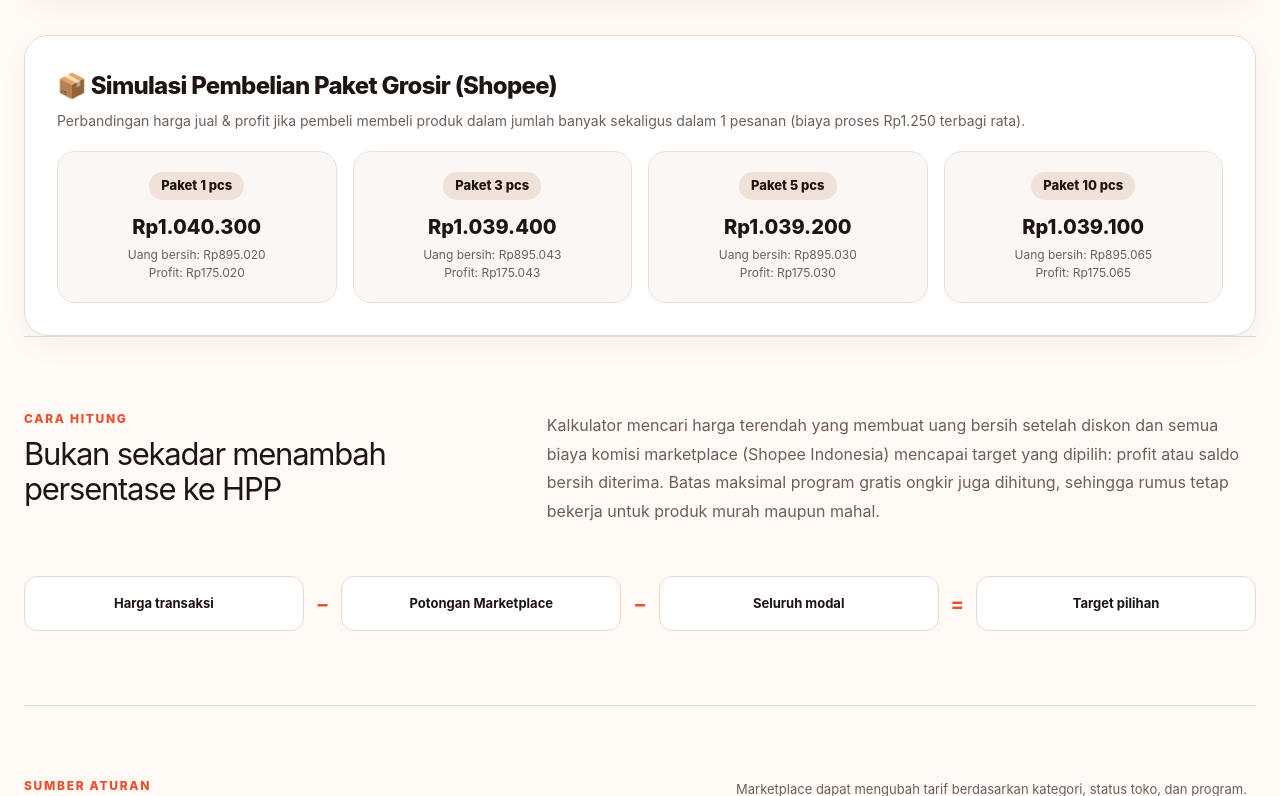
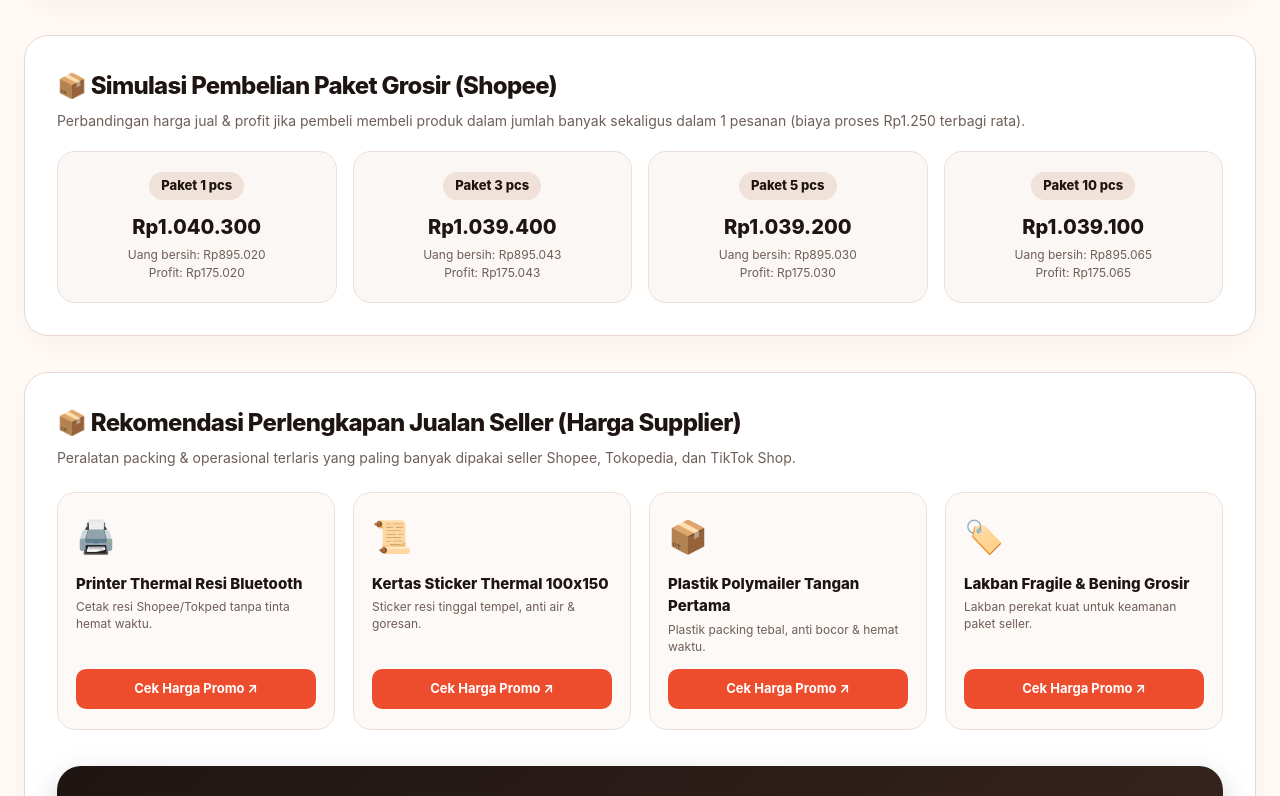
Before and after one commit to haadziqf/alkulator-harga-shopee, a Next.js app: page / in a window 1280 px wide. Shown: the part 2004-2800 px from the top of the page. Built offline with nearby package versions, Linux system fonts and the light colour scheme.

Commit message:
Add full monetization suite: seller supply affiliate links, digital Excel product banner, and sponsor slot

```diff
--- a/app/globals.css
+++ b/app/globals.css
@@ -1275,3 +1275,211 @@ footer p {
     grid-template-columns: repeat(2, 1fr);
   }
 }
+
+/* Monetization Sections */
+.monetize-section {
+  margin-top: 36px;
+  padding: 32px;
+  background: white;
+  border-radius: 24px;
+  border: 1px solid var(--line);
+  box-shadow: 0 10px 30px rgba(0, 0, 0, 0.04);
+}
+
+.monetize-header h2 {
+  font-size: 24px;
+  font-weight: 800;
+  margin: 0 0 6px;
+  letter-spacing: -0.03em;
+}
+
+.monetize-header p {
+  margin: 0 0 24px;
+  color: var(--muted);
+  font-size: 14px;
+}
+
+.affiliate-grid {
+  display: grid;
+  grid-template-columns: repeat(4, minmax(0, 1fr));
+  gap: 18px;
+}
+
+.affiliate-card {
+  display: flex;
+  flex-direction: column;
+  justify-content: space-between;
+  padding: 20px 18px;
+  border-radius: 18px;
+  border: 1.5px solid #eae0d9;
+  background: #fcf9f7;
+  transition: all 180ms ease;
+}
+
+.affiliate-card:hover {
+  border-color: var(--orange);
+  transform: translateY(-2px);
+  box-shadow: 0 8px 20px rgba(238, 77, 45, 0.1);
+}
+
+.affiliate-icon {
+  font-size: 32px;
+  margin-bottom: 12px;
+}
+
+.affiliate-title {
+  font-size: 15px;
+  font-weight: 800;
+  color: var(--ink);
+  margin-bottom: 4px;
+}
+
+.affiliate-desc {
+  font-size: 12px;
+  color: var(--muted);
+  margin-bottom: 14px;
+  line-height: 1.4;
+}
+
+.affiliate-btn {
+  display: inline-flex;
+  align-items: center;
+  justify-content: center;
+  gap: 6px;
+  padding: 10px 14px;
+  border-radius: 10px;
+  background: var(--orange);
+  color: white;
+  font-size: 13px;
+  font-weight: 750;
+  text-decoration: none;
+  transition: background 160ms ease;
+}
+
+.affiliate-btn:hover {
+  background: #d63f21;
+}
+
+/* Digital Product Banner */
+.digital-product-banner {
+  display: grid;
+  grid-template-columns: 1fr auto;
+  gap: 24px;
+  align-items: center;
+  margin-top: 36px;
+  padding: 28px 32px;
+  background: linear-gradient(135deg, #1e1512, #38241e);
+  color: white;
+  border-radius: 24px;
+  box-shadow: 0 12px 32px rgba(30, 21, 18, 0.18);
+}
+
+.digital-product-content h3 {
+  font-size: 22px;
+  font-weight: 800;
+  margin: 0 0 8px;
+  letter-spacing: -0.02em;
+}
+
+.digital-product-content p {
+  margin: 0 0 14px;
+  font-size: 14px;
+  color: #e2d5ce;
+  line-height: 1.5;
+}
+
+.digital-features {
+  display: flex;
+  flex-wrap: wrap;
+  gap: 16px;
+  font-size: 13px;
+  color: #f7ece6;
+}
+
+.digital-features span {
+  display: inline-flex;
+  align-items: center;
+  gap: 6px;
+  background: rgba(255, 255, 255, 0.1);
+  padding: 5px 12px;
+  border-radius: 20px;
+}
+
+.digital-action-btn {
+  display: inline-flex;
+  align-items: center;
+  justify-content: center;
+  gap: 8px;
+  padding: 14px 24px;
+  border-radius: 14px;
+  background: #f59e0b;
+  color: #78350f;
+  font-size: 15px;
+  font-weight: 800;
+  text-decoration: none;
+  box-shadow: 0 6px 18px rgba(245, 158, 11, 0.35);
+  transition: all 180ms ease;
+  white-space: nowrap;
+}
+
+.digital-action-btn:hover {
+  background: #fbbf24;
+  transform: translateY(-2px);
+}
+
+/* Sponsor Slot */
+.sponsor-banner {
+  margin-top: 36px;
+  padding: 24px 32px;
+  border: 2px dashed #dfccc4;
+  border-radius: 20px;
+  background: #fdfbf9;
+  display: flex;
+  align-items: center;
+  justify-content: space-between;
+  gap: 20px;
+}
+
+.sponsor-info h4 {
+  font-size: 16px;
+  font-weight: 800;
+  margin: 0 0 4px;
+  color: var(--ink);
+}
+
+.sponsor-info p {
+  margin: 0;
+  font-size: 13px;
+  color: var(--muted);
+}
+
+.sponsor-btn {
+  padding: 10px 18px;
+  border-radius: 10px;
+  border: 1px solid var(--ink);
+  background: transparent;
+  color: var(--ink);
+  font-size: 13px;
+  font-weight: 750;
+  cursor: pointer;
+  white-space: nowrap;
+  transition: all 160ms ease;
+}
+
+.sponsor-btn:hover {
+  background: var(--ink);
+  color: white;
+}
+
+@media (max-width: 900px) {
+  .affiliate-grid {
+    grid-template-columns: repeat(2, 1fr);
+  }
+  .digital-product-banner {
+    grid-template-columns: 1fr;
+  }
+  .sponsor-banner {
+    flex-direction: column;
+    align-items: flex-start;
+  }
+}
--- a/app/page.tsx
+++ b/app/page.tsx
@@ -150,6 +150,33 @@ const CATEGORIES: CategoryPreset[] = [
   { id: "home", name: "🏠 Rumah Tangga, Dapur & Ibu-Bayi", rates: { shopee: 9, tokopedia: 7, tiktok: 7 } },
   { id: "hobby", name: "🚗 Otomotif, Olahraga & Hobi", rates: { shopee: 8.5, tokopedia: 7, tiktok: 6.5 } },
   { id: "custom", name: "⚙️ Atur Manual / Kategori Lainnya", rates: { shopee: 10, tokopedia: 8, tiktok: 7 } },
+];
+
+const AFFILIATE_PRODUCTS = [
+  {
+    icon: "🖨️",
+    title: "Printer Thermal Resi Bluetooth",
+    desc: "Cetak resi Shopee/Tokped tanpa tinta hemat waktu.",
+    link: "https://shopee.co.id/search?keyword=printer%20thermal%20resi",
+  },
+  {
+    icon: "📜",
+    title: "Kertas Sticker Thermal 100x150",
+    desc: "Sticker resi tinggal tempel, anti air & goresan.",
+    link: "https://shopee.co.id/search?keyword=kertas%20thermal%20100x150",
+  },
+  {
+    icon: "📦",
+    title: "Plastik Polymailer Tangan Pertama",
+    desc: "Plastik packing tebal, anti bocor & hemat waktu.",
+    link: "https://shopee.co.id/search?keyword=plastik%20polymailer%20packing",
+  },
+  {
+    icon: "🏷️",
+    title: "Lakban Fragile & Bening Grosir",
+    desc: "Lakban perekat kuat untuk keamanan paket seller.",
+    link: "https://shopee.co.id/search?keyword=lakban%20fragile",
+  },
 ];
 
 type Inputs = {
@@ -517,6 +544,11 @@ Dihitung via HitungJual (${activePlatform.name})`;
     }
   };
 
+  const triggerSponsorContact = () => {
+    setToastMessage("📩 Kontak Sponsor: Silakan hubungi admin@hitungjual.id / WA: 0812-3456-7890");
+    setTimeout(() => setToastMessage(null), 5000);
+  };
+
   return (
     <main data-theme={input.platform}>
       <div className="nav-container">
@@ -531,8 +563,8 @@ Dihitung via HitungJual (${activePlatform.name})`;
             <a href="#kalkulator" onClick={(e) => scrollToSection(e, "kalkulator")}>Kalkulator</a>
             <a href="#perbandingan" onClick={(e) => scrollToSection(e, "perbandingan")}>Perbandingan Untung</a>
             <a href="#grosir" onClick={(e) => scrollToSection(e, "grosir")}>Simulasi Grosir</a>
+            <a href="#perlengkapan" onClick={(e) => scrollToSection(e, "perlengkapan")}>Perlengkapan Seller</a>
             <a href="#cara-hitung" onClick={(e) => scrollToSection(e, "cara-hitung")}>Cara hitung</a>
-            <a href="#sumber" onClick={(e) => scrollToSection(e, "sumber")}>Sumber aturan</a>
           </div>
           <a className="checked-date" href="#sumber" onClick={(e) => scrollToSection(e, "sumber")}>
             <span aria-hidden="true">▣</span> Aturan diperiksa 2026
@@ -915,6 +947,61 @@ Dihitung via HitungJual (${activePlatform.name})`;
         </div>
       </section>
 
+      {/* Monetization Section 1: Perlengkapan Seller Terlaris (Affiliate Products) */}
+      <section className="monetize-section shell" id="perlengkapan">
+        <div className="monetize-header">
+          <h2>📦 Rekomendasi Perlengkapan Jualan Seller (Harga Supplier)</h2>
+          <p>Peralatan packing & operasional terlaris yang paling banyak dipakai seller Shopee, Tokopedia, dan TikTok Shop.</p>
+        </div>
+
+        <div className="affiliate-grid">
+          {AFFILIATE_PRODUCTS.map((prod, idx) => (
+            <div key={idx} className="affiliate-card">
+              <div>
+                <div className="affiliate-icon">{prod.icon}</div>
+                <div className="affiliate-title">{prod.title}</div>
+                <div className="affiliate-desc">{prod.desc}</div>
+              </div>
+              <a href={prod.link} target="_blank" rel="noreferrer" className="affiliate-btn">
+                <span>Cek Harga Promo ↗</span>
+              </a>
+            </div>
+          ))}
+        </div>
+
+        {/* Digital Product Banner */}
+        <div className="digital-product-banner" id="template">
+          <div className="digital-product-content">
+            <h3>📊 Template Excel Pembukuan & Laporan Keuangan Toko</h3>
+            <p>Kelola stok barang, laporan laba rugi otomatis, dan tracker komisi marketplace tanpa rumus rumit. Siap pakai di Excel & Google Sheets.</p>
+            <div className="digital-features">
+              <span>✓ Laporan Laba Rugi Otomatis</span>
+              <span>✓ Rekap Stok & Penjualan</span>
+              <span>✓ Tracker Potongan Komisi</span>
+            </div>
+          </div>
+          <a
+            href="https://lynk.id/"
+            target="_blank"
+            rel="noreferrer"
+            className="digital-action-btn"
+          >
+            📥 Download Template (Rp29rb)
+          </a>
+        </div>
+
+        {/* Sponsorship / Partner Banner Slot */}
+        <div className="sponsor-banner">
+          <div className="sponsor-info">
+            <h4>📢 Slot Iklan & Partner Seller (Ekspedisi / Supplier / ERP)</h4>
+            <p>Tampilkan brand ekspedisi, supplier, atau software bisnis Anda di hadapan ribuan seller marketplace aktif setiap harinya.</p>
+          </div>
+          <button type="button" className="sponsor-btn" onClick={triggerSponsorContact}>
+            Hubungi Kerjasama ✉️
+          </button>
+        </div>
+      </section>
+
       <section className="method shell" id="cara-hitung">
         <div>
           <p className="step">Cara hitung</p>
```
